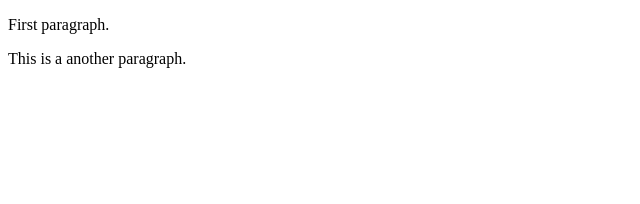
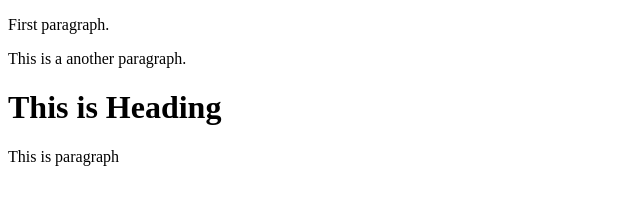
Before and after one commit to abhishek0158/learning-git, a plain HTML site: page index.html in a window 1280 px wide. Shown: the whole page, without its empty margins (0-640 px from the left). Drawn offline with Linux system fonts and the light colour scheme.

Commit message:
Update index.html

```diff
--- a/index.html
+++ b/index.html
@@ -9,5 +9,7 @@
 <body>
     <p>First paragraph.</p>
     <p>This is a another paragraph.</p>
+    <h1>This is Heading</h1>
+    <p>This is paragraph</p>
 </body>
 </html>
```
